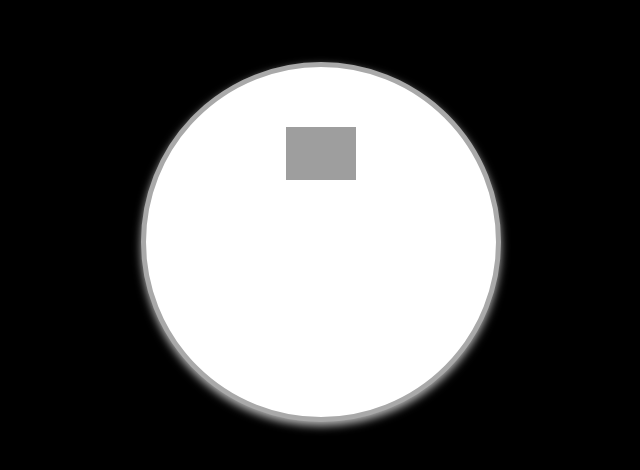
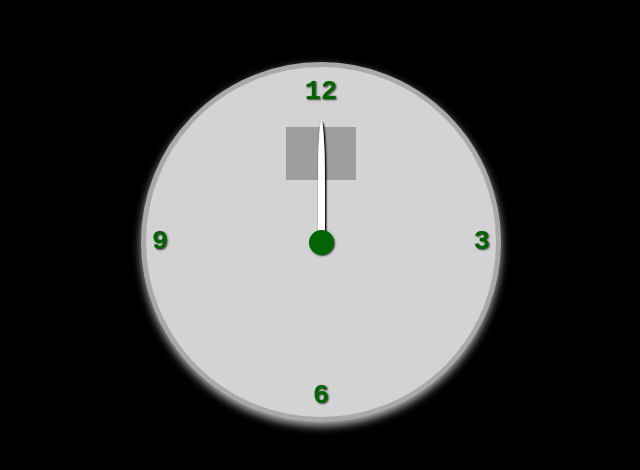
Before and after one commit to midnightmoet/Clock, a plain HTML site: page index.html in a window 1280 px wide. Shown: the part 158-628 px from the top of the page, without its empty margins (319-959 px from the left). Drawn offline with Linux system fonts and the light colour scheme; grey boxes are pictures that could not be loaded.

Commit message:
Saving point

```diff
--- a/style.css
+++ b/style.css
@@ -2,7 +2,7 @@ body {
   margin: 0;
   padding: 0;
   background: black;
-    font-family: 'Courier New', Courier, monospace;
+  font-family: "Courier New", Courier, monospace;
   display: flex;
   justify-content: center;
   align-items: center;
@@ -20,11 +20,89 @@ img {
 
 .clock {
   position: relative;
-    background: white;
+  background: lightgray;
   width: 350px;
   height: 350px;
   border-radius: 50%;
   border: 5px solid darkgray;
   box-shadow: 0px 4px 8px rgba(255, 255, 255, 0.7);
+}
+
+.numbers div {
+  position: absolute;
+  font-size: 27px;
+  font-weight: bold;
+  color: darkgreen;
+  text-shadow: 1px 1px 2px rgba(0,0,0,0.7);
+}
+
+/* PLACEMENT OF INDIVIDUAL PROMINENT NUMBERS */
+
+.twelve {
+  top: 10px;
+  left: 50%;
+  transform: translateX(-50%);
+}
+
+.three {
+  top: 50%;
+  right: 6px;
+  transform: translateY(-50%);
+}
+
+.six {
+  bottom: 6px;
+  left: 50%;
+  transform: translateX(-50%);
+}
+
+.nine {
+  top: 50%;
+  left: 6px;
+  transform: translateY(-50%);
+}
+
+/* ARROW STYLING */
+
+.arrows {
+    display: flex;
+    width: 100%;
+    height: 100%;
+    justify-content: center;
+    align-items: center;
+}
+
+.arrows::before {
+    content: "";
+    width: 25px;
+    height: 25px;
+    background: darkgreen;
+    border-radius: 50%;
+    box-shadow: 1px 1px 2px rgba(0,0,0,0.7);
+    z-index: 4;
+}
+
+.arrows div {
+    background: white;
+    /* border: 1px solid darkgray; */
+    width: 7px;
+    position: absolute;
+    height: 120px;
+    transform-origin: bottom center;
+    bottom: 50%;
+    z-index: 3;
+    border-radius: 50% 50% 0 0;
+    box-shadow: 1px 1px 2px rgba(0,0,0,0.7);
+}
+
+.hour {
 
 }
+
+.minute {
+
+}
+
+.second {
+
+}
```
Lines whose indentation alone changed are shown as unchanged.
